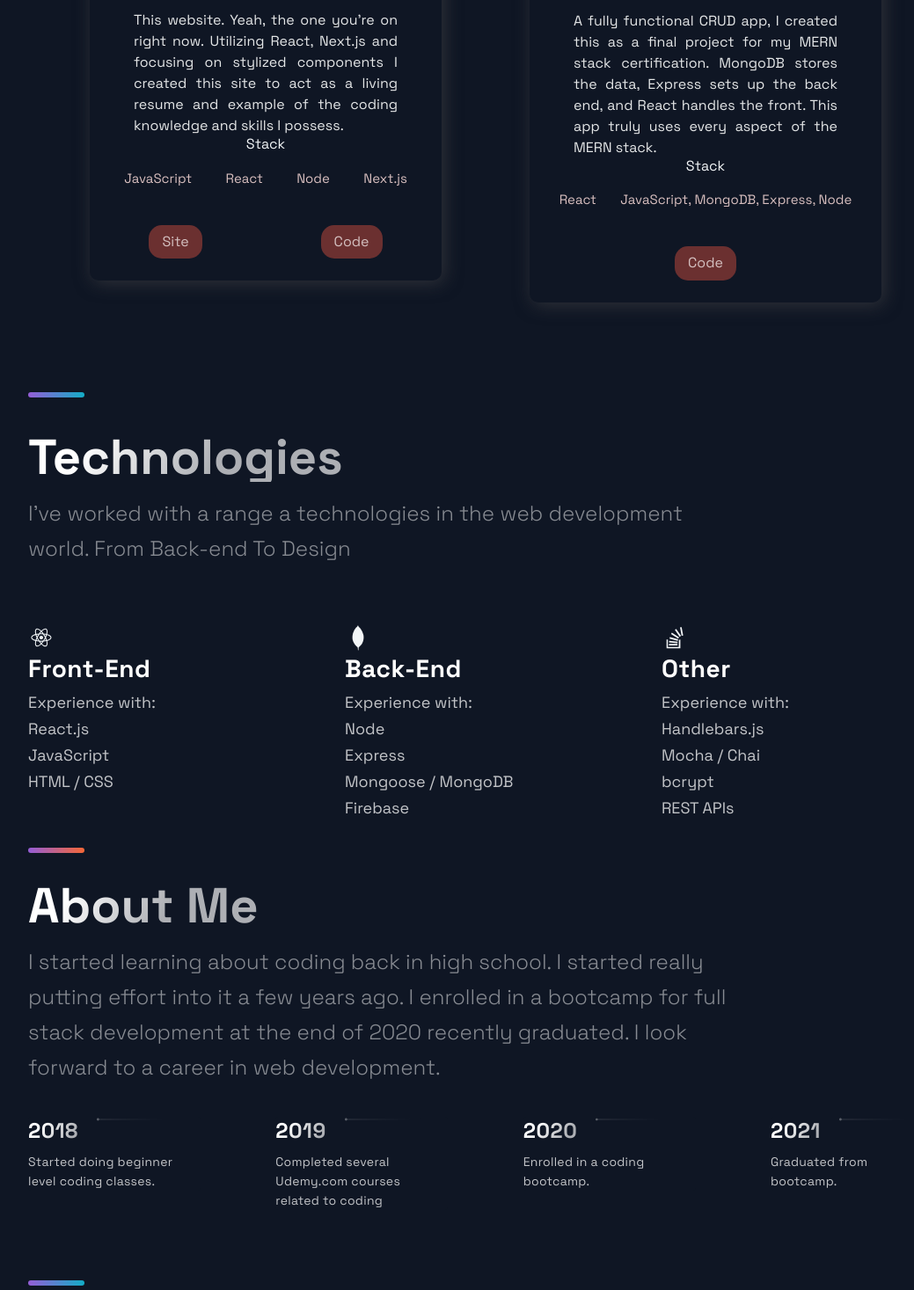
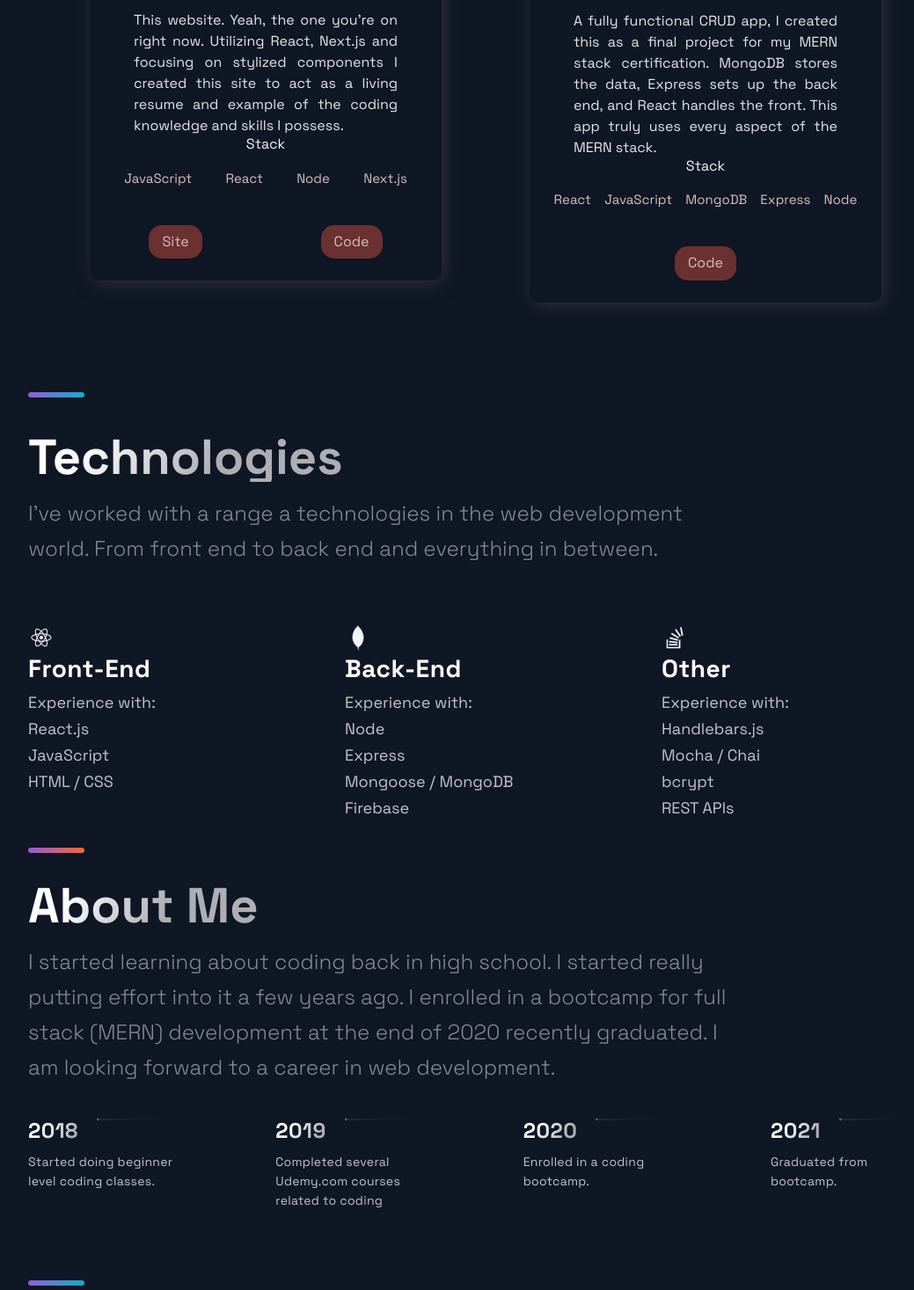
Before and after one commit to ebssgd/Portfolio, a Next.js app: page / in a window 1280 px wide. Shown: the part 1140-2607 px from the top of the page at 88% size, without its empty margins (88-1127 px from the left). Built offline with nearby package versions, Linux system fonts and the light colour scheme.

Commit message:
Finishing touches

```diff
--- a/src/components/Header/Header.js
+++ b/src/components/Header/Header.js
@@ -47,10 +47,18 @@
       </li>
     </Div2>
     <Div3>
-      <SocialIcons href="https://github.com/ebssgd?tab=repositories">
+      <SocialIcons
+        href="https://github.com/ebssgd?tab=repositories"
+        target="_blank"
+        rel="noopener noreferrer"
+      >
         <AiFillGithub size="3rem" />
       </SocialIcons>
-      <SocialIcons href="https://www.linkedin.com/in/bryan-ebert-37458356/">
+      <SocialIcons
+        href="https://www.linkedin.com/in/bryan-ebert-37458356/"
+        target="_blank"
+        rel="noopener noreferrer"
+      >
         <AiFillLinkedin size="3rem" />
       </SocialIcons>
     </Div3>
--- a/src/components/Technologies/Technologies.js
+++ b/src/components/Technologies/Technologies.js
@@ -20,7 +20,7 @@
     <SectionTitle>Technologies</SectionTitle>
     <SectionText>
       I've worked with a range a technologies in the web development world. From
-      Back-end To Design
+      front end to back end and everything in between.
     </SectionText>
     <List>
       <ListItem>
--- a/src/components/TimeLine/TimeLine.js
+++ b/src/components/TimeLine/TimeLine.js
@@ -69,8 +69,8 @@
       <SectionText>
         I started learning about coding back in high school. I started really
         putting effort into it a few years ago. I enrolled in a bootcamp for
-        full stack development at the end of 2020 recently graduated. I look
-        forward to a career in web development.
+        full stack (MERN) development at the end of 2020 recently graduated. I
+        am looking forward to a career in web development.
       </SectionText>
       <CarouselContainer ref={carouselRef} onScroll={handleScroll}>
         <>
--- a/src/constants/constants.js
+++ b/src/constants/constants.js
@@ -14,7 +14,7 @@
     description:
       "A fully functional CRUD app, I created this as a final project for my MERN stack certification. MongoDB stores the data, Express sets up the back end, and React handles the front. This app truly uses every aspect of the MERN stack. ",
     image: "/images/StarWars.jpg",
-    tags: ["React", "JavaScript, MongoDB, Express, Node"],
+    tags: ["React", "JavaScript", "MongoDB", "Express", "Node"],
     code: "https://github.com/ebssgd/finalProject",
     id: 1,
   },
```
